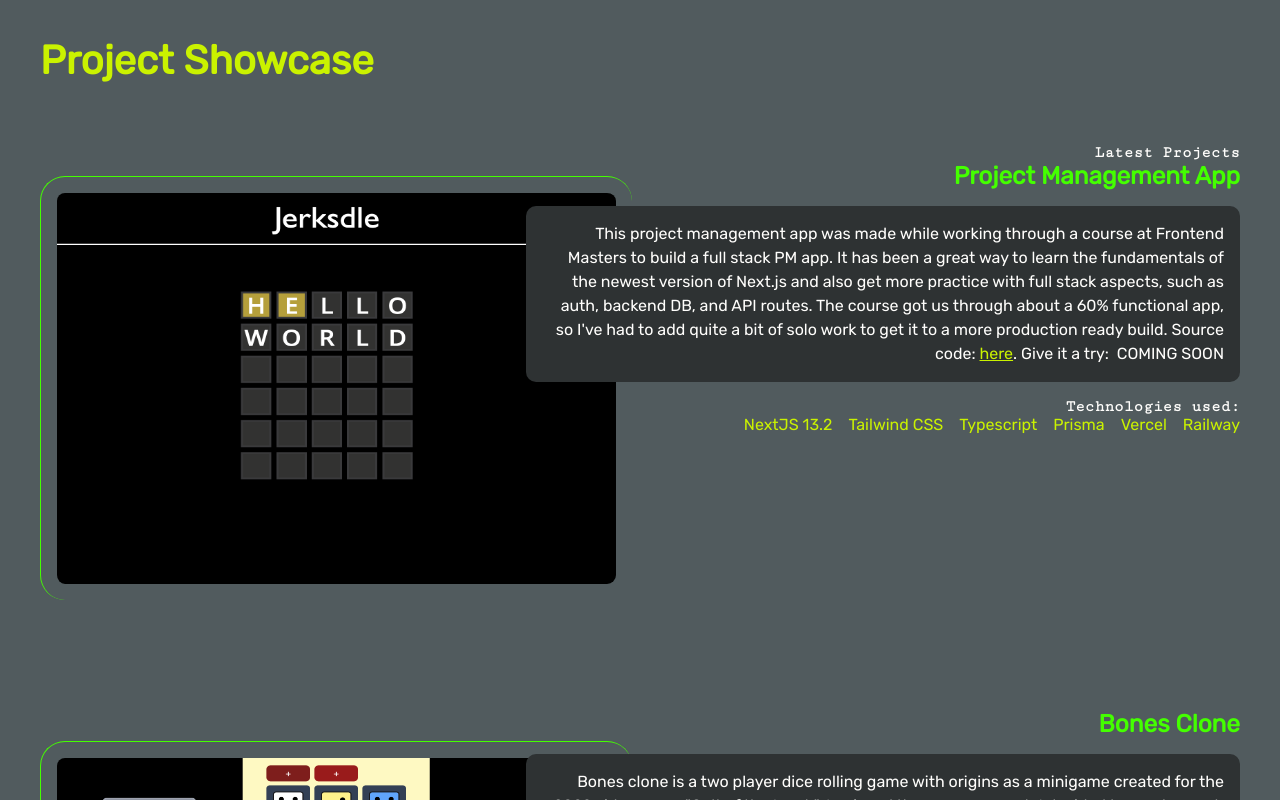
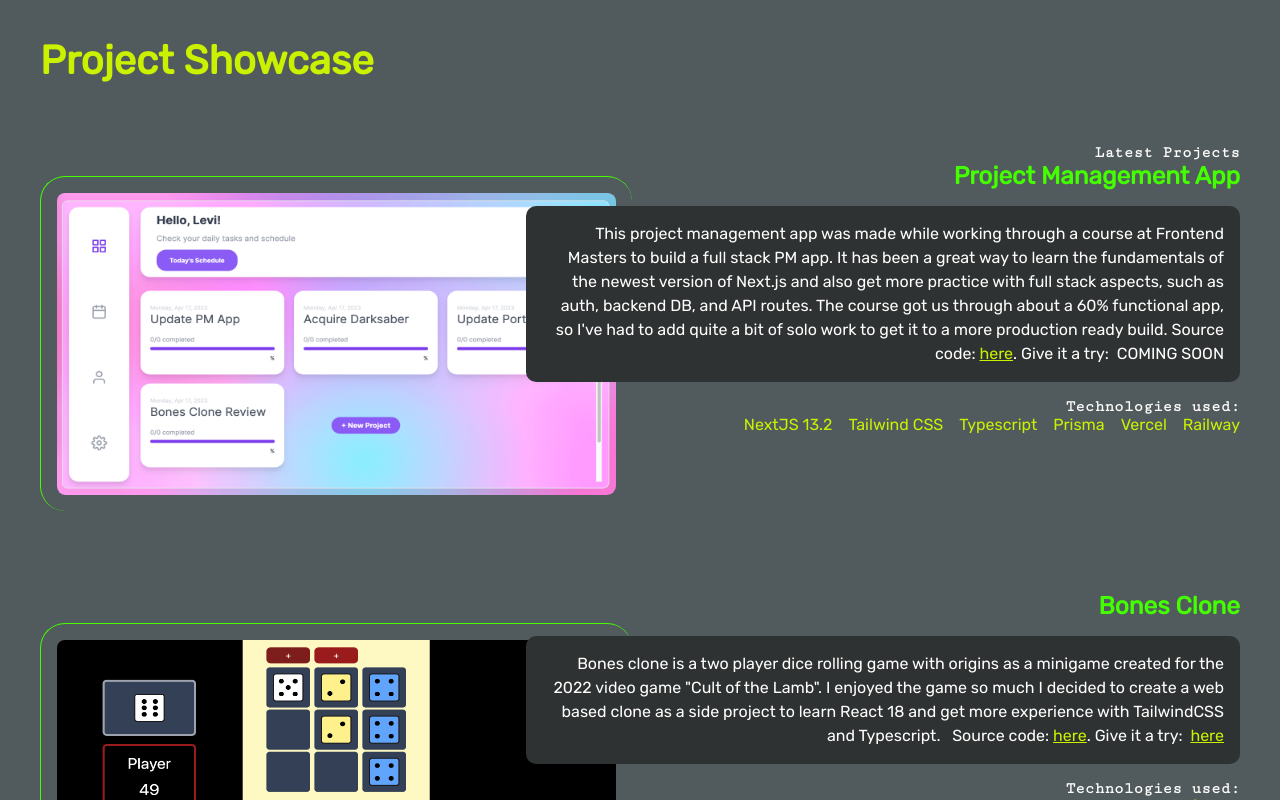
Before and after one commit to Trejdon/trejdon.github.io, a plain HTML site: page docs/index.html in a window 1280 px wide. Shown: the part 705-1505 px from the top of the page. Drawn offline with Linux system fonts and the light colour scheme.

Commit message:
fix(Img): add and fix PM app image

```diff
--- a/docs/index.html
+++ b/docs/index.html
@@ -102,7 +102,7 @@
               <li>Railway</li>
             </ul>
           </div>
-          <img src="img/jerksdle.png" alt="image of Jerkdle app" />
+          <img src="img/nextPmApp.png" alt="image of Next PM app" />
         </article>
         <article>
           <div class="text-container">
```
Also changed, not shown: docs/img/nextPmApp.png (added).
